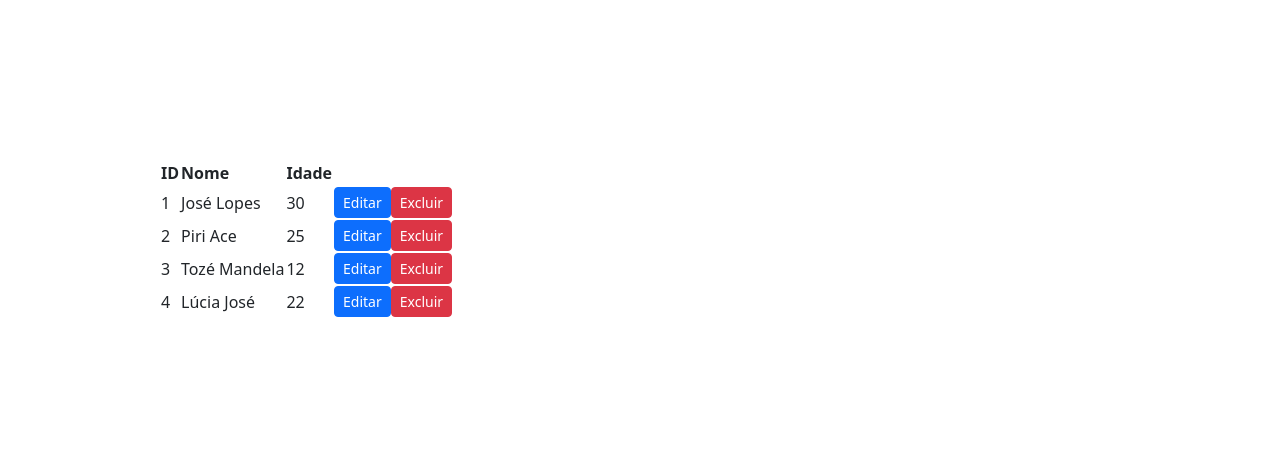
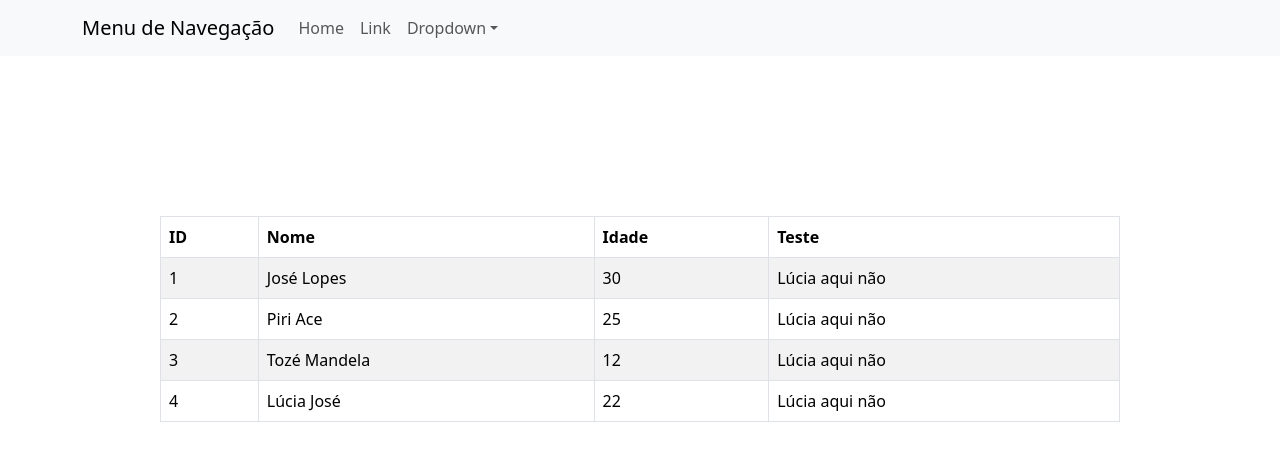
Before and after one commit to curioussdev/React_crud_app, a React (Create React App) app: page / in a window 1280 px wide. Shown: the top 460 px of the page. Built offline with nearby package versions, Linux system fonts and the light colour scheme.

Commit message:
navbar implemented

```diff
--- a/package.json
+++ b/package.json
@@ -10,6 +10,7 @@
     "react": "^18.2.0",
     "react-bootstrap": "^2.10.0",
     "react-dom": "^18.2.0",
+    "react-router-dom": "^6.21.3",
     "react-scripts": "5.0.1",
     "web-vitals": "^2.1.4"
   },
--- a/src/App.js
+++ b/src/App.js
@@ -2,9 +2,17 @@ import React from "react";
 
 import { Home } from "./components/Home";
 
+import { BrowserRouter as Router, Route, Routes,  } from "react-router-dom";
+
 const App = () => {
   return(
-    <Home />
+    <div className="App">
+      <Router>
+        <Routes>
+          <Route path="/" element={<Home />} />
+        </Routes>
+      </Router>
+    </div>
   )
 }
 
--- /dev/null
+++ b/src/components/Header.js
@@ -0,0 +1,34 @@
+import Container from 'react-bootstrap/Container';
+import Nav from 'react-bootstrap/Nav';
+import Navbar from 'react-bootstrap/Navbar';
+import NavDropdown from 'react-bootstrap/NavDropdown';
+
+export function Header() {
+    return (
+        <Navbar expand="lg" className="bg-body-tertiary" style={{background: "#000"}}>
+            <Container>
+                <Navbar.Brand href="#home">Menu de Navegação</Navbar.Brand>
+                <Navbar.Toggle aria-controls="basic-navbar-nav" />
+                <Navbar.Collapse id="basic-navbar-nav">
+                    <Nav className="me-auto">
+                        <Nav.Link href="#home">Home</Nav.Link>
+                        <Nav.Link href="#link">Link</Nav.Link>
+                        <NavDropdown title="Dropdown" id="basic-nav-dropdown">
+                            <NavDropdown.Item href="#action/3.1">Action</NavDropdown.Item>
+                            <NavDropdown.Item href="#action/3.2">
+                                Another action
+                            </NavDropdown.Item>
+                            <NavDropdown.Item href="#action/3.3">Something</NavDropdown.Item>
+                            <NavDropdown.Divider />
+                            <NavDropdown.Item href="#action/3.4">
+                                Separated link
+                            </NavDropdown.Item>
+                        </NavDropdown>
+                    </Nav>
+                </Navbar.Collapse>
+            </Container>
+        </Navbar>
+    );
+}
+
+export default Header;
--- a/src/components/Home.js
+++ b/src/components/Home.js
@@ -3,34 +3,47 @@ import { Button, Table } from "react-bootstrap";
 import 'bootstrap/dist/css/bootstrap.min.css';
 
 import userList from "../api/data";
+import Header from "./Header";
+
+
 
 export function Home() {
 
     return(
         <Fragment>
+            <Header  />
             <div style={{ margin: "10rem"}}>
+                <Table striped bordered hover>
                 <thead>
                     <tr>
                         <th>ID</th>
                         <th>Nome</th>
                         <th>Idade</th>
-                        <th></th>
+                        <th>Teste</th>
                     </tr>
                 </thead>
 
                 <tbody>
-                     {userList.map(user => (
-                        <tr key={user.id}>
-                            <td>{user.id}</td>
-                            <td>{user.name}</td>
-                            <td>{user.idade}</td>
-                            <td>
-                                <Button variant="primary" size="sm">Editar</Button>
-                                <Button variant="danger" size="sm">Excluir</Button>
-                            </td>
-                        </tr>
-                    ))}
+                    {
+
+                        userList && userList.length > 0
+                        ? userList.map((item) => {
+                            return (
+                                <tr>
+                                    <td>{item.id}</td>
+
+                                    <td>{item.name}</td>
+                                    <td>{item.idade}</td>
+                                    <td>Lúcia aqui não</td>
+                                </tr>
+                            )
+                        })
+                        :
+                        "Sem dados disponíveis"
+
+                    }
                 </tbody>
+                </Table>
             </div>
 
         </Fragment>
```
Also changed, not shown: 1 other file (tests, documents, lock files or other folders).
